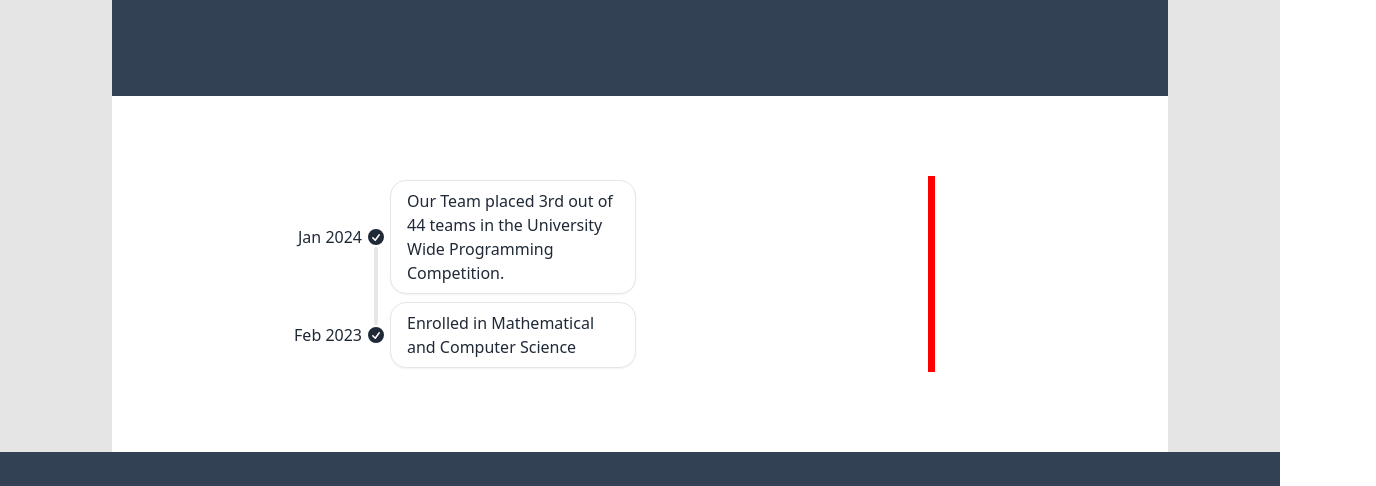
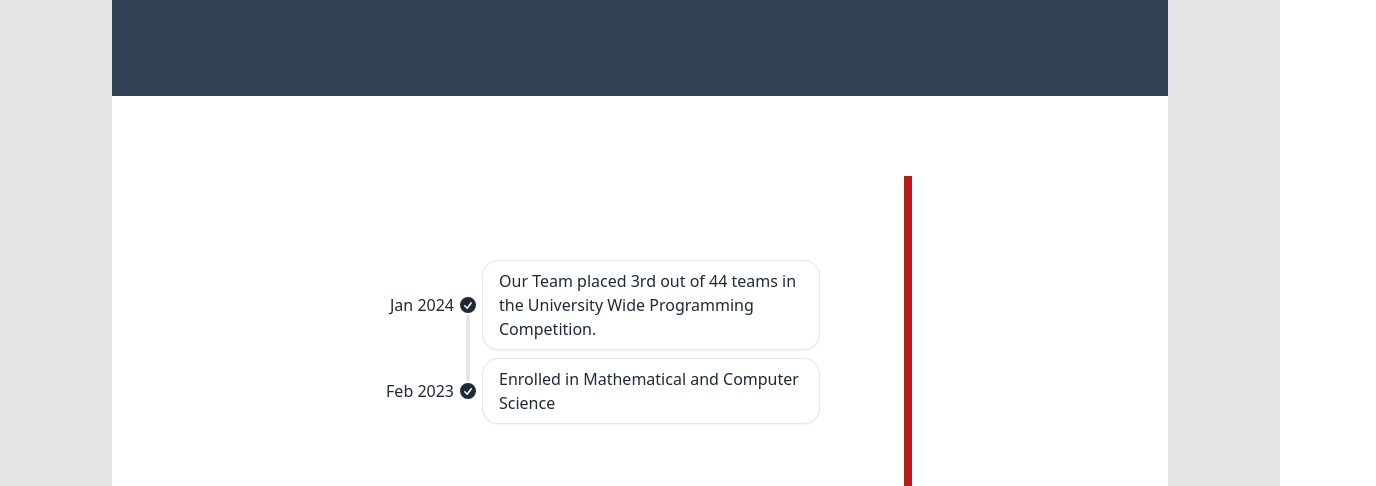
Before and after one commit to AnhadSachdeva/anhadsachdeva.github.io, a website: page index.html in a window 1280 px wide. Shown: the part 2676-3162 px from the top of the page, 1376 px wide, since content can reach past the window. Drawn offline with Linux system fonts and the light colour scheme.

Commit message:
now the red line extends on its own as you add more updated

```diff
--- a/index.html
+++ b/index.html
@@ -235,8 +235,8 @@
     </div>
 
     <!-- TimeLine -->
-    <div class="grid grid-cols-2">
-      <div>
+    <div class="grid grid-cols-1 bg-white">
+      <div class=" border-r-8 border-red-700 pr-20 mt-20 mb-20 mr-64">
         <ul id="timeline" class="timeline timeline-vertical pt-20 pb-20 bg-white">
           <!-- Timeline items -->
           <li>
@@ -262,17 +262,17 @@
                   clip-rule="evenodd" />
               </svg>
             </div>
-            <div class="timeline-end timeline-box">Enrolled in Mathematical and Computer Science</div>
+            <div class="timeline-end timeline-box ">Enrolled in Mathematical and Computer Science</div>
           </li>
         </ul>
       </div>
+      <!-- red line -->
+      <!-- <div class="bg-white pt-20 pb-20">
 
-      <div class="bg-white pt-20 pb-20">
-        <!-- SVG Container for Red Line -->
         <svg id="timelineLine" class="pl-20 lg:ml-52" height="auto" width="auto" xmlns="http://www.w3.org/2000/svg">
           <line x1="0" y1="0" x2="0" y2="200" style="stroke:red;stroke-width:14" />
         </svg>
-      </div>
+      </div> -->
     </div>
 
   </div>
```
Also changed, not shown: root/output.css.
